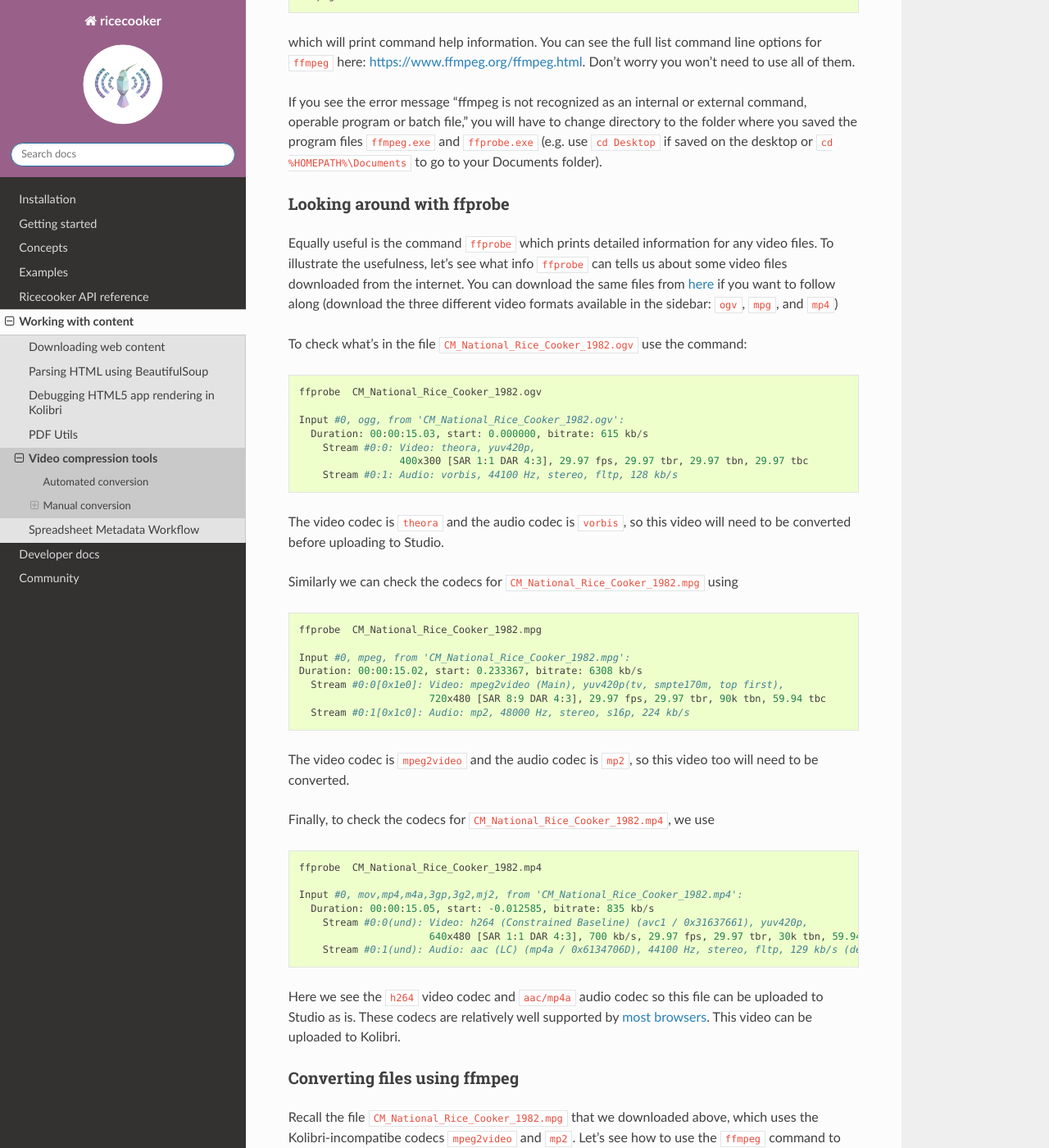
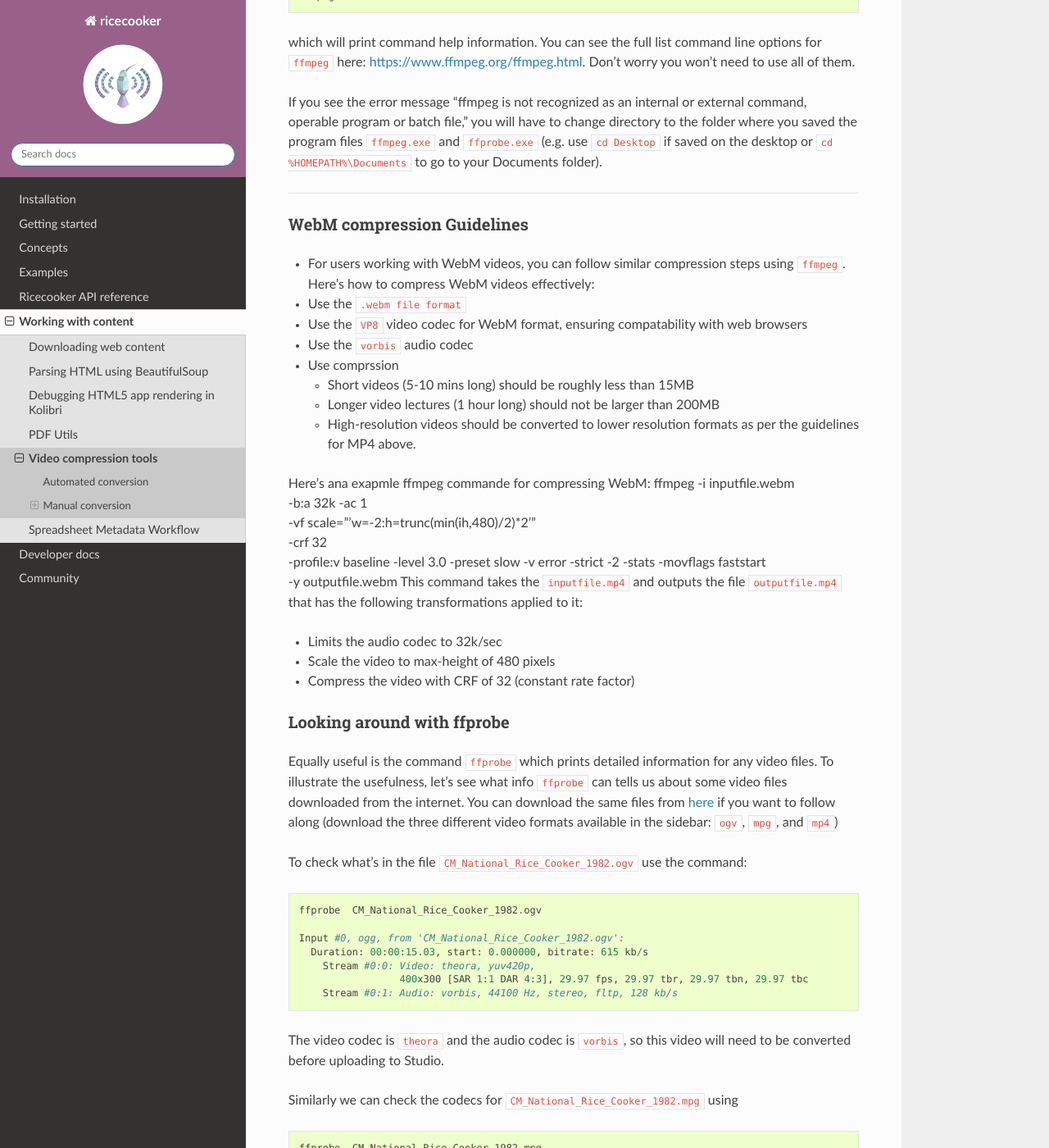
Before and after one commit to learningequality/ricecooker, a Sphinx documentation site: the page built from docs/video_compression.md, in a window 1280 px wide and 1400 px high, scrolled down 1931 px. Shown: the whole window at 82% size. Built offline with Sphinx 7.4.7 and the Read the Docs theme 3.1.0, drawn with Linux system fonts in a browser that asks for light colours; some of the changed text lies outside the part shown.

Commit message:
Documentation regarding the transition to WebM format (for videos) #338

```diff
--- a/docs/video_compression.md
+++ b/docs/video_compression.md
@@ -89,6 +89,33 @@ saved the program files `ffmpeg.exe` and `ffprobe.exe`  (e.g. use `cd Desktop` i
 on the desktop or `cd %HOMEPATH%\Documents` to go to your Documents folder).
 
 
+--------
+
+### WebM compression Guidelines
+  - For users working with WebM videos, you can follow similar compression steps using `ffmpeg`. Here's how to compress WebM videos effectively:
+
+  - Use the `.webm file format`
+  - Use the `VP8` video codec for WebM format, ensuring compatability with web browsers
+  - Use the `vorbis` audio codec
+  - Use comprssion
+    - Short videos (5-10 mins long) should be roughly less than 15MB
+    - Longer video lectures (1 hour long) should not be larger than 200MB
+    - High-resolution videos should be converted to lower resolution formats as per the guidelines for MP4 above.
+
+Here's ana exapmle ffmpeg commande for compressing WebM:
+    ffmpeg -i inputfile.webm \
+      -b:a 32k -ac 1 \
+      -vf scale="'w=-2:h=trunc(min(ih,480)/2)*2'" \
+      -crf 32 \
+      -profile:v baseline -level 3.0 -preset slow -v error -strict -2 -stats -movflags faststart \
+      -y outputfile.webm
+This command takes the `inputfile.mp4` and outputs the file `outputfile.mp4` that
+has the following transformations applied to it:
+  - Limits the audio codec to 32k/sec
+  - Scale the video to max-height of 480 pixels
+  - Compress the video with CRF of 32 (constant rate factor)
+
+
 ### Looking around with ffprobe
 Equally useful is the command `ffprobe` which prints detailed information for
 any video files. To illustrate the usefulness, let's see what info `ffprobe`
@@ -172,7 +199,7 @@ Clearly the compression option `-crf 32` had an effect.
 The video `compressed.mp4` is now ready for upload to Studio!
 
 
-### Using the ffmpeg helper scripts
+### Using the ffmpeg helper scripts for MP4
 
 We provide a helper script to help run the ffmpeg command. The instructions are different
 depending if your operating systems is Windows or Mac/Linux:
@@ -209,8 +236,13 @@ so you can edit them with notepad.
 Note video conversion takes a long time, so be prepared to get a coffee or two.
 
 
+### Using the ffmpeg helper scripts for WebM
 
-### HandBrake
+The same helper scripts provided for MP4 can be adopted for WebM files. If you're using the convertvideo script, jast make sure the file extension is `.webm` instead of `.mp4` when calling the script.
+
+----------
+
+### HandBrake for MP4
 If you don't have many videos to convert, you can use [HandBrake](https://handbrake.fr/),
 which is a video conversion tool with a graphical user interface. Handbrake uses
 `ffmpeg` under the hood, so the same compression results can be achieved as with
@@ -245,8 +277,11 @@ increasing the "Constant Rate Factor" compression parameter in the Video setting
 Using the value [RF=32](https://github.com/learningequality/ricecooker/blob/master/docs/figures/HandBrake/handbreake_screenshot_video_settings.png)
 will result in highly compressed videos, with very small file sizes.
 
+### HandBrake for WebM
+If you prefer using a GUI tool, HandBrake can also help compress WebM videos, although it doesn't natively support WebM output. In such cases you would convert the to MP4 first using HandBrake, and then re-encode it to WebM using the command above.
 
-### Experimenting
+
+### Experimenting with MP4 compression.
 Since every content source is unique, we recommend that you experiment with
 different compression options. The command line tool `ffmpeg` offers a very
 useful option called `crf` which stands for Constant Rate Factor.
@@ -265,3 +300,7 @@ Here are the steps to preview different compression factors in Kolibri:
   - PUBLISH the channel and record the channel token
   - Import the channel into a Kolibri instance using the channel token
   - Test video playback on different devices (desktop and mobile browsers on all OSs)
+
+
+### Experimenting with WebM compression
+Experimenting with WebM compression, like MP4, is key to achieving the right balance of quality and file size. Adjust the **CRF** parameter for different compression levels based on the desired video quality.
```
